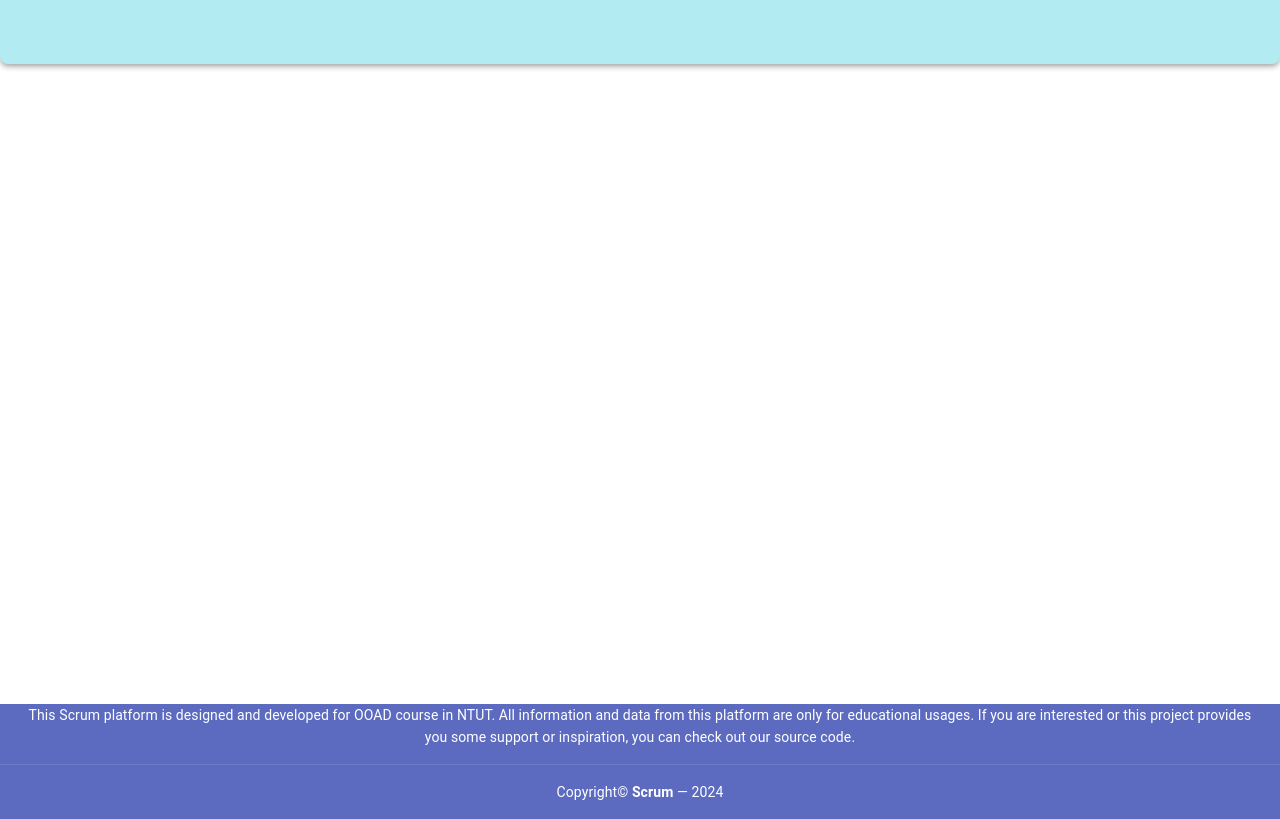
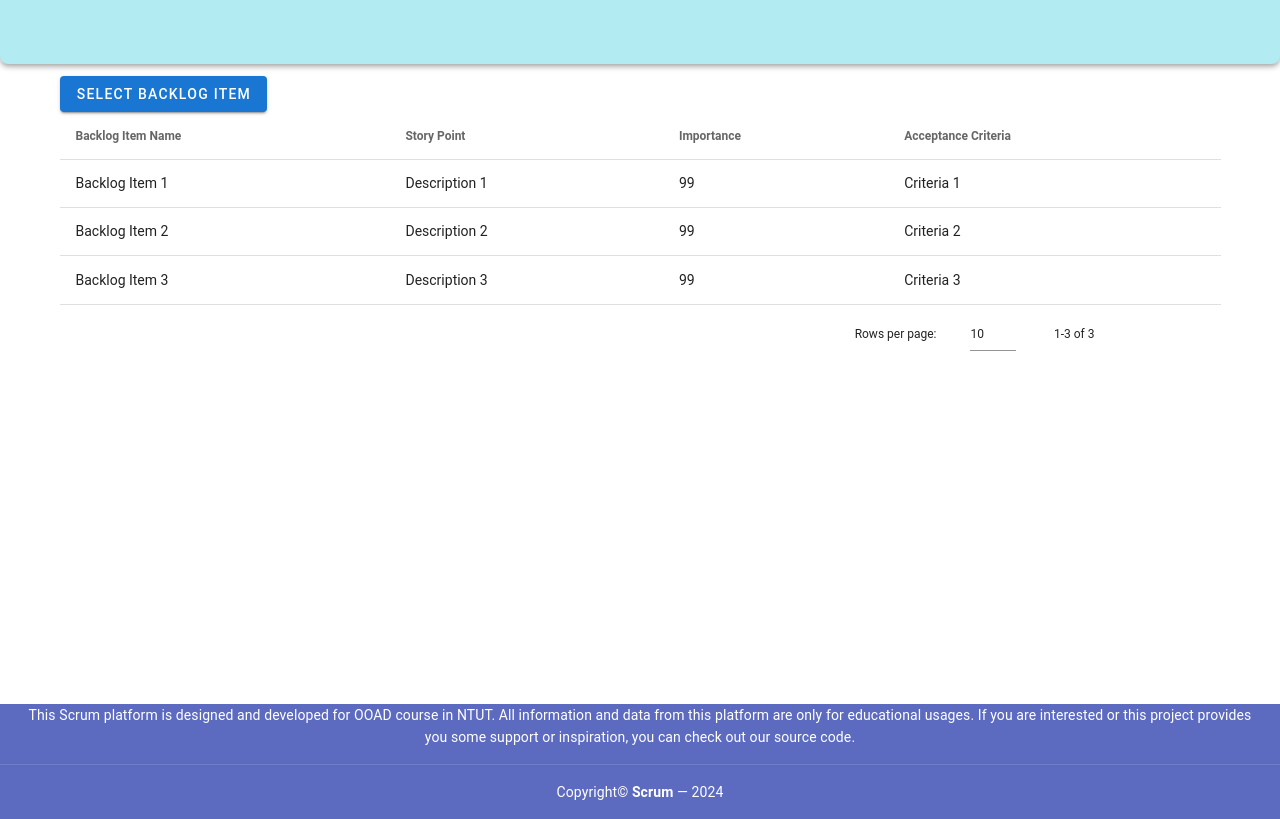
Before and after one commit to xiao0818/OOAD_Frontend, a Vue app: page /sprint/1 in a window 1280 px wide. Built offline with nearby package versions, Linux system fonts and the light colour scheme; the HTML template or start-up script is replaced by a standard one; what vue-apexcharts would draw is missing.

Commit message:
[Feature Addition]Added sprint page

```diff
--- a/src/router/index.js
+++ b/src/router/index.js
@@ -36,6 +36,14 @@ const routes = [
       title: 'Sprint'
     }
   },
+  {
+    path: '/backlogItem/:id',
+    name: 'BacklogItem',
+    component: () => import('../views/BacklogItemPage.vue'),
+    meta: {
+      title: 'BacklogItem'
+    }
+  },
 ]
 
 const router = new VueRouter({
--- /dev/null
+++ b/src/views/BacklogItemPage.vue
@@ -0,0 +1,9 @@
+<template>
+  <div></div>
+</template>
+
+<script>
+</script>
+
+<style>
+</style>
--- a/src/views/SprintPage.vue
+++ b/src/views/SprintPage.vue
@@ -1,9 +1,57 @@
 <template>
+    <v-container>
+      <v-btn color="primary">Select Backlog Item</v-btn>
+      <v-data-table :headers="headers" :items="backlogItems" @click:row="openBacklogItem" />
+    </v-container>
+  </template>
 
-</template>
+  <script>
 
-<script>
-</script>
+    export default {
+      name: "SprintPage",
+      components: {
+      },
+      data() {
+        return {
+          headers: [
+            { text: "Backlog Item Name", value: "name" },
+            { text: "Story Point", value: "storyPoint" },
+            { text: "Importance", value: "importance" },
+            { text: "Acceptance Criteria", value: "acceptanceCriteria" },
+          ],
+          backlogItems: [
+            {
+              name: 'Backlog Item 1',
+              id: '6d039242-c8cb-4fc7-87e1-5732aa8df6ab',
+              storyPoint: 'Description 1',
+              importance: '99',
+              acceptanceCriteria: 'Criteria 1'
+            },
+            {
+              name: 'Backlog Item 2',
+              id: '1ba8c03a-4230-47b7-b876-1cb5a77c06bb',
+              storyPoint: 'Description 2',
+              importance: '99',
+              acceptanceCriteria: 'Criteria 2'
+            },
+            {
+              name: 'Backlog Item 3',
+              id: 'eac3be3e-f8c3-4b47-b0f9-386367e7f221',
+              storyPoint: 'Description 3',
+              importance: '99',
+              acceptanceCriteria: 'Criteria 3'
+            },
+          ],
+        }
+      },
+      methods: {
+        openBacklogItem(value) {
+          console.log(value.id)
+          this.$router.push({ name: "BacklogItem", params: {id: value.id} });
+        }
+      }
+    }
+  </script>
 
-<style>
-</style>
+  <style>
+  </style>
```
Also changed, not shown: src/views/ProjectPage.vue (+6 -6 lines).
